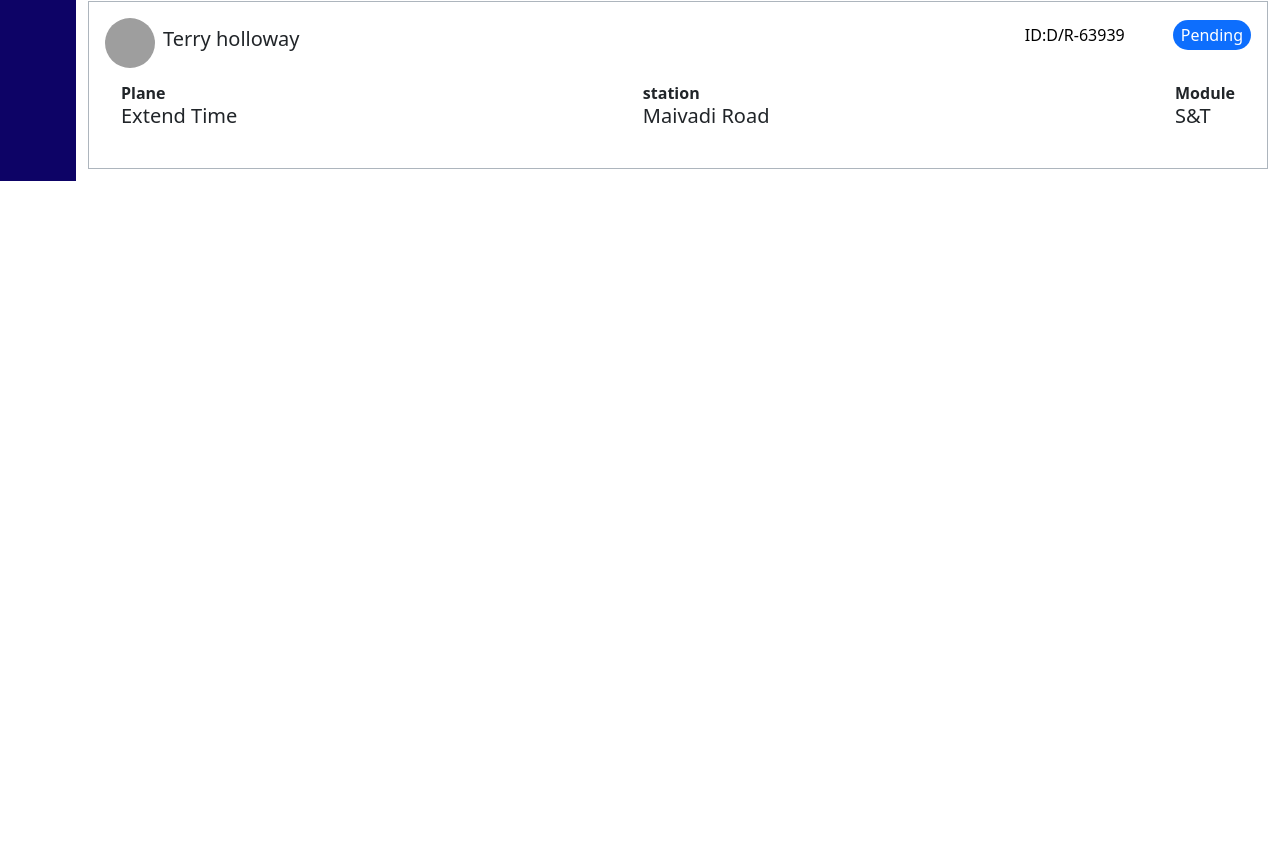
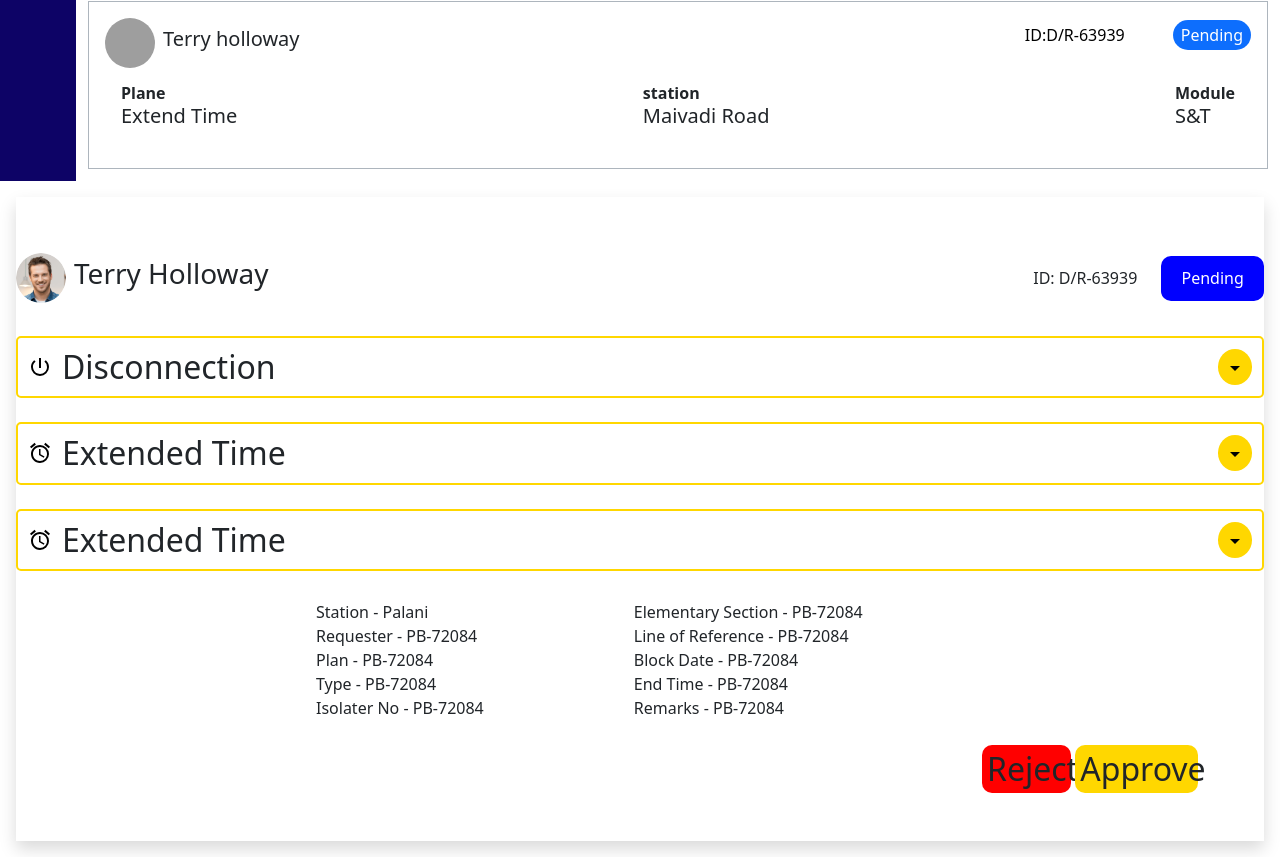
Before and after one commit to Guru-Pravin/desktop_mockup, a React (Vite) app: page / in a window 1280 px wide. Shown: the part 469-1326 px from the top of the page. Before the commit the page ends 800 px from the top, so only its background shows below. Built offline with nearby package versions, Linux system fonts and the light colour scheme; grey boxes are pictures that could not be loaded.

Commit message:
approval details

```diff
--- a/src/App.tsx
+++ b/src/App.tsx
@@ -1,13 +1,14 @@
-import Navbar from './components/Navbar.tsx'
 import 'bootstrap/dist/css/bootstrap.min.css';
-import Memos from "./components/Memos.tsx"
-
+import Approvaldetail from './components/Approvaldetails.tsx';
+import Memos from "./components/Memos.tsx";
+import Navbar from './components/Navbar.tsx';
 
 export default function App() {
   return (
     <>
       <Navbar />
       <Memos />
+      <Approvaldetail />
     </>
   )
 }
--- /dev/null
+++ b/src/components/Approvaldetails.tsx
@@ -0,0 +1,81 @@
+import { MdAlarm, MdArrowDropDown, MdPowerSettingsNew } from "react-icons/md";
+import picture from "../assets/picture.png";
+
+const Approvaldetail = () => {
+    return (
+        <div className="w-65 m-3 shadow py-5">
+            <div className="d-flex flex-row justify-content-between align-items-center">
+                <div className="d-flex flex-row justify-content-between align-items-center">
+                    <img src={picture} alt="profile" style={{ height: "50px", width: "50px", borderRadius: "50%" }} className="me-2" />
+                    <h3>Terry Holloway</h3>
+                </div>
+                <div className="d-flex flex-row justify-content-between align-items-center">
+                    <h3 className="m-4 fs-6">ID: D/R-63939</h3>
+                    <button style={{ background: 'blue', color: 'white', borderRadius: '10px' }}>Pending</button>
+                </div>
+            </div>
+            <div className="mt-4">
+                <div className="heading-box" style={{ display: 'flex', justifyContent: 'space-between', alignItems: 'center', padding: '10px', border: '2px solid gold', borderRadius: '5px' }}>
+                    <div style={{ display: 'flex', alignItems: 'center' }}>
+                        <MdPowerSettingsNew style={{ color: 'black', fontSize: '1.5rem', marginRight: '10px' }} />
+                        <h2 className="text-lg font-semibold" style={{ margin: 0 }}>Disconnection</h2>
+                    </div>
+                    <div style={{ background: 'gold', borderRadius: '50%', padding: '5px' }}>
+                        <MdArrowDropDown style={{ color: 'black', fontSize: '1.5rem' }} />
+                    </div>
+                </div>
+            </div>
+            <div className="mt-4">
+                <div className="heading-box" style={{ display: 'flex', justifyContent: 'space-between', alignItems: 'center', padding: '10px', border: '2px solid gold', borderRadius: '5px' }}>
+                    <div style={{ display: 'flex', alignItems: 'center' }}>
+                        <MdAlarm style={{ color: 'black', fontSize: '1.5rem', marginRight: '10px' }} />
+                        <h2 className="text-lg font-semibold" style={{ margin: 0 }}>Extended Time</h2>
+                    </div>
+                    <div style={{ background: 'gold', borderRadius: '50%', padding: '5px' }}>
+                        <MdArrowDropDown style={{ color: 'black', fontSize: '1.5rem' }} />
+                    </div>
+                </div>
+            </div>
+            <div className="mt-4">
+                <div className="heading-box" style={{ display: 'flex', justifyContent: 'space-between', alignItems: 'center', padding: '10px', border: '2px solid gold', borderRadius: '5px' }}>
+                    <div style={{ display: 'flex', alignItems: 'center' }}>
+                        <MdAlarm style={{ color: 'black', fontSize: '1.5rem', marginRight: '10px' }} />
+                        <h2 className="text-lg font-semibold" style={{ margin: 0 }}>Extended Time</h2>
+                    </div>
+                    <div style={{ background: 'gold', borderRadius: '50%', padding: '5px' }}>
+                        <MdArrowDropDown style={{ color: 'black', fontSize: '1.5rem' }} />
+                    </div>
+                </div>
+            </div>
+            <div className="mt-4" style={{ display: 'flex' }}>
+                <div style={{ display: 'flex', flexDirection: 'column', marginLeft: '300px', marginTop: '5px', marginRight: '100px' }}>
+                    <div>Station - Palani</div>
+                    <div>Requester - PB-72084</div>
+                    <div>Plan - PB-72084</div>
+                    <div>Type - PB-72084</div>
+                    <div>Isolater No - PB-72084</div>
+                </div>
+                <div style={{ display: 'flex', flexDirection: 'column', marginLeft: '50px', marginRight: '100px', marginTop: '5px' }}>
+                    <div>Elementary Section - PB-72084</div>
+                    <div>Line of Reference - PB-72084</div>
+                    <div>Block Date - PB-72084</div>
+                    <div>End Time - PB-72084</div>
+                    <div>Remarks - PB-72084</div>
+                </div>
+            </div>
+
+            <div className="container h-screen relative mt-8 mr-8 flex">
+                <div className="d-flex flex-row justify-content-between align-items-center">
+                    <div className="flex-none rejected-box" style={{ background: 'red', width: '8%', borderRadius: '10px', padding: '5px', margin: '25px 0 0', textAlign: 'right',marginLeft:'900px' }}>
+                        <h2 className="text-lg font-semibold" style={{ margin: 0 }}>Reject</h2>
+                    </div>
+                    <div className="flex-none approved-box" style={{ background: 'gold', width: '11%', borderRadius: '10px', padding: '5px', margin: '25px 0 0 0', textAlign: 'right' }}>
+                        <h2 className="text-lg font-semibold" style={{ margin: 0 }}>Approve</h2>
+                    </div>
+                </div>
+            </div>
+        </div>
+    );
+}
+
+export default Approvaldetail;
```
Also changed, not shown: src/assets/picture.png (added).
